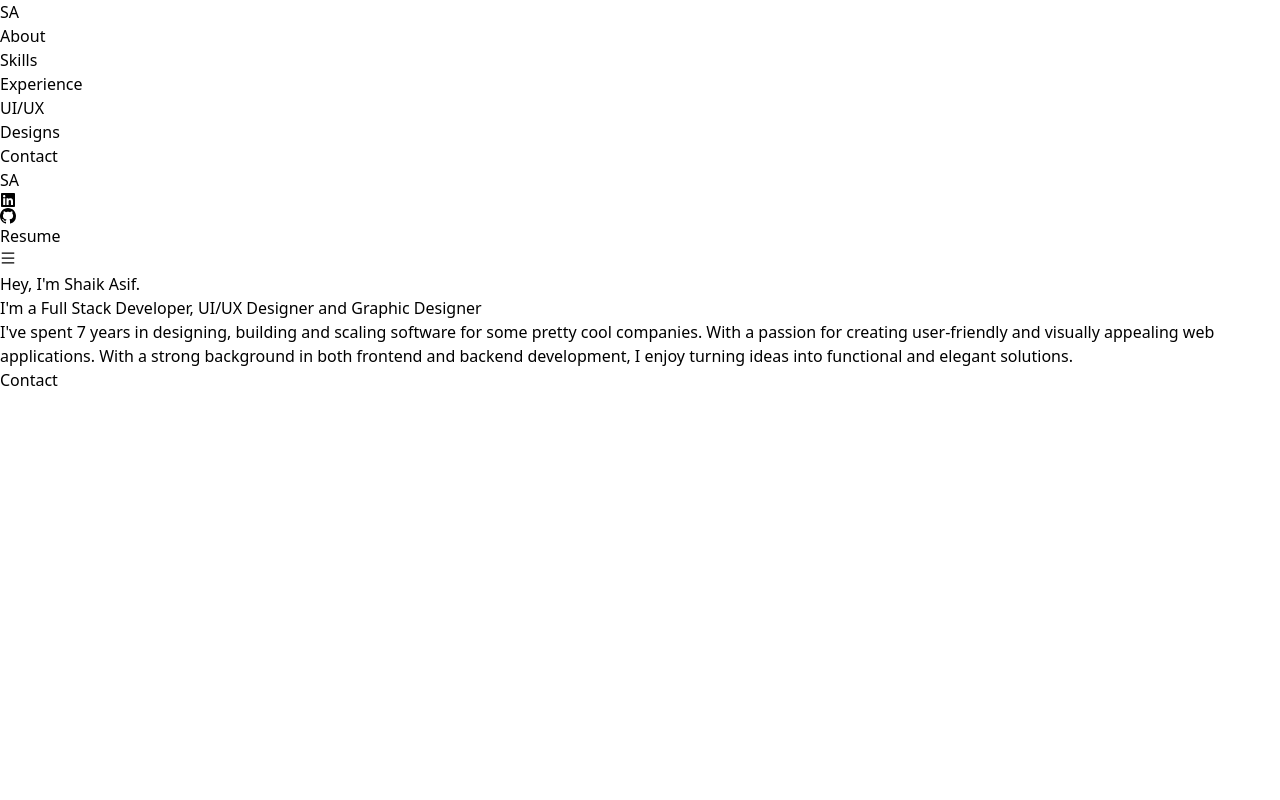
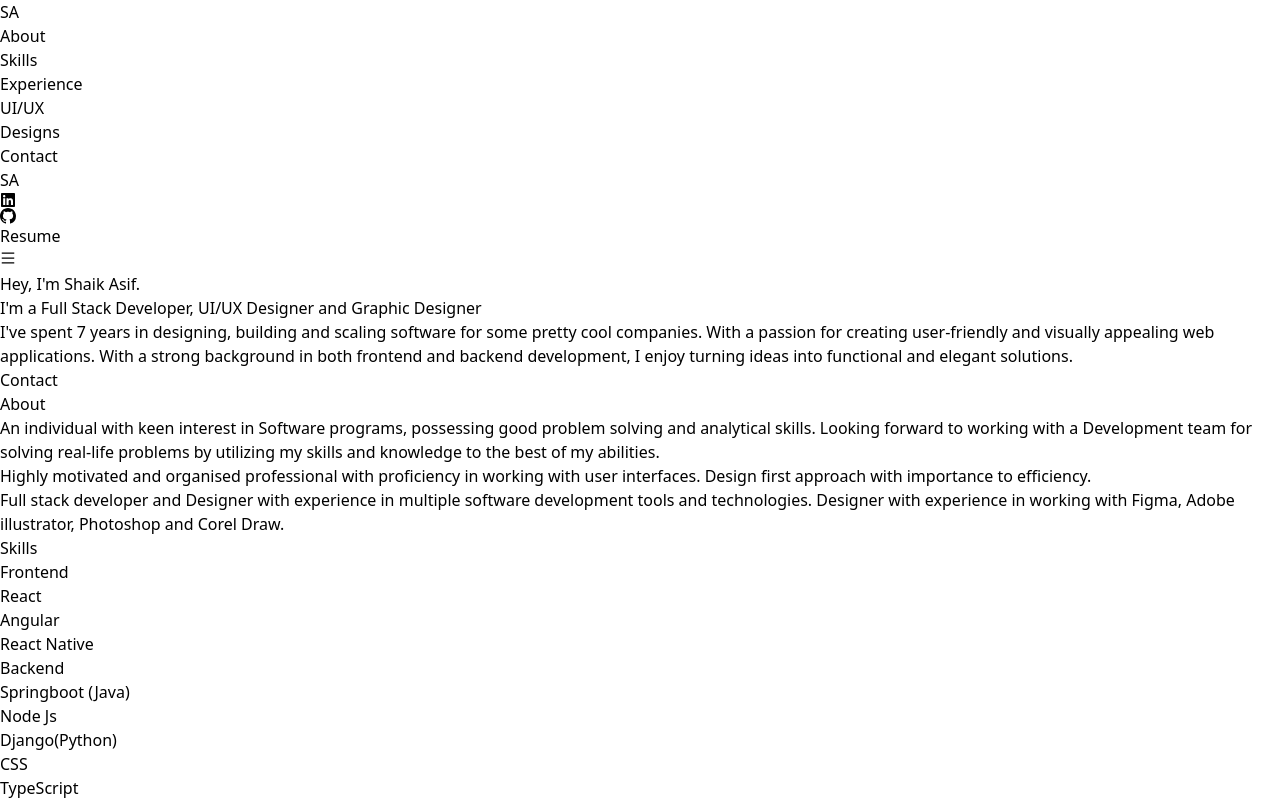
Before and after one commit to KAIFASIF/asif-portfolio, a React (Vite) app: page / in a window 1280 px wide. Shown: the top 800 px of the page. Built offline with nearby package versions, Linux system fonts and the light colour scheme.

Commit message:
un comment pages

```diff
--- a/src/screens/home/index.tsx
+++ b/src/screens/home/index.tsx
@@ -16,7 +16,7 @@ const Home = () => {
       >
         <Profile />
       </section>
-      {/* <section
+      <section
         className="flex justify-center w-full py-10  bg-zinc-900 items-center"
         id="about"
       >
@@ -52,7 +52,7 @@ const Home = () => {
         id="contact"
       >
         <Contact />
-      </section> */}
+      </section>
     </div>
   );
 };
```
